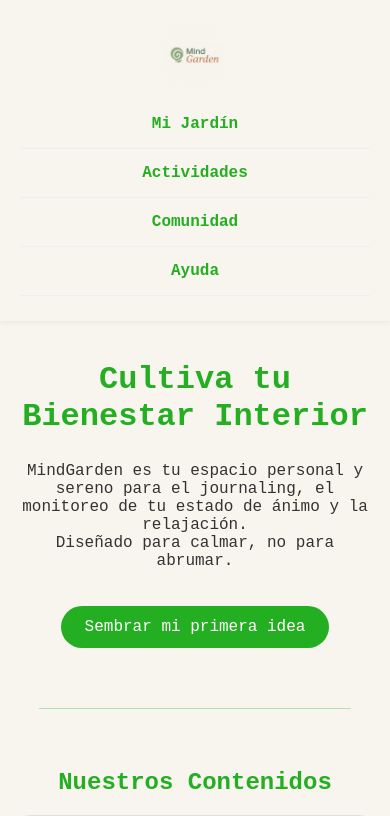
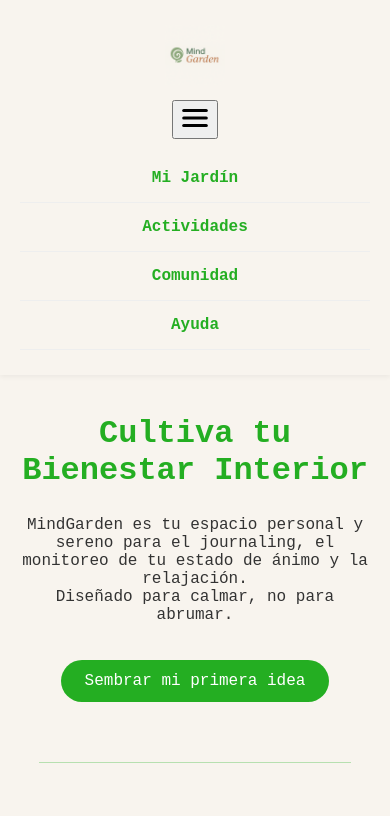
Before and after one commit to jesuskbro/Trabajo-IHC, a website: page home.html in a window 390 px wide. Shown: the top 816 px of the page. Drawn offline with Linux system fonts and the light colour scheme.

Commit message:
Implement hamburger menu for mobile navigation
Added a hamburger menu button for mobile navigation.

```diff
--- a/home.html
+++ b/home.html
@@ -15,7 +15,14 @@
           <a href="#" class="logo">
             <img src="Logo mindgarden.png" alt="Mind Garden Logo" />
           </a>
+          <button class="hamburger" id="hamburger-btn">
 
+          <svg width="30" height="30" viewBox="0 0 24 24" fill="none" stroke="currentColor" stroke-width="2.5" stroke-linecap="round" stroke-linejoin="round">
+            <line x1="3" y1="12" x2="21" y2="12"></line>
+            <line x1="3" y1="6" x2="21" y2="6"></line>
+            <line x1="3" y1="18" x2="21" y2="18"></line>
+          </svg>
+        </button>
           <ul class="menu-horizontal">
 
 
```
